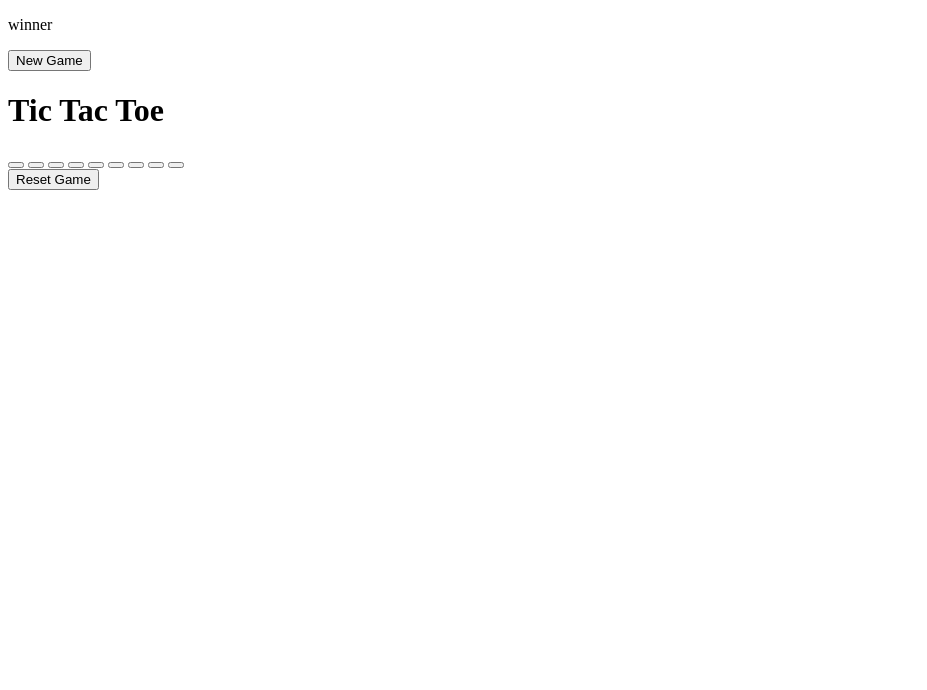
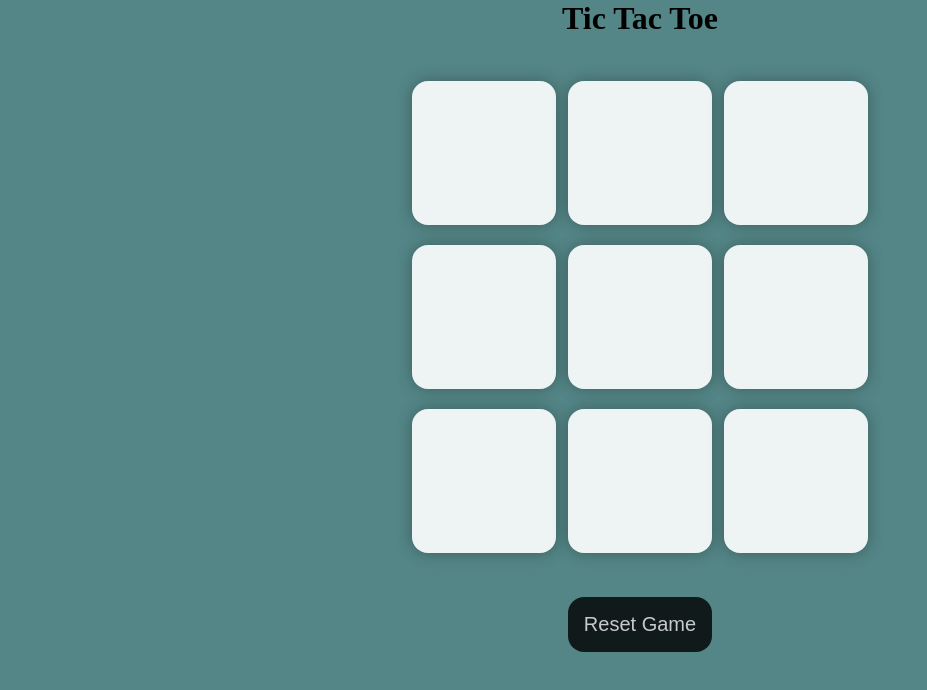
Before and after one commit to ghoshgarbita/Tic-Tac-Toe-Game, a plain HTML site: page index.html in a window 1280 px wide. Shown: the whole page, without its empty margins (0-927 px from the left). Drawn offline with Linux system fonts and the light colour scheme.

Commit message:
Update index.html

```diff
--- a/index.html
+++ b/index.html
@@ -5,7 +5,7 @@
     <meta name="viewport" content="width=device-width, initial-scale=1.0">
     <title>Tic_Tac_Toe Game</title>
 </head>
-<link rel="stylesheet" href="tic_tac_toe.css">
+<link rel="stylesheet" href="style.css">
 <body>
     <div class="msg-container hide">
         <p id="msg">winner</p>
@@ -30,7 +30,7 @@
     </main>
 
 </body>
-<script src="tic_tac_toe.js"></script>
+<script src="script.js"></script>
 
 
 </html>
```
